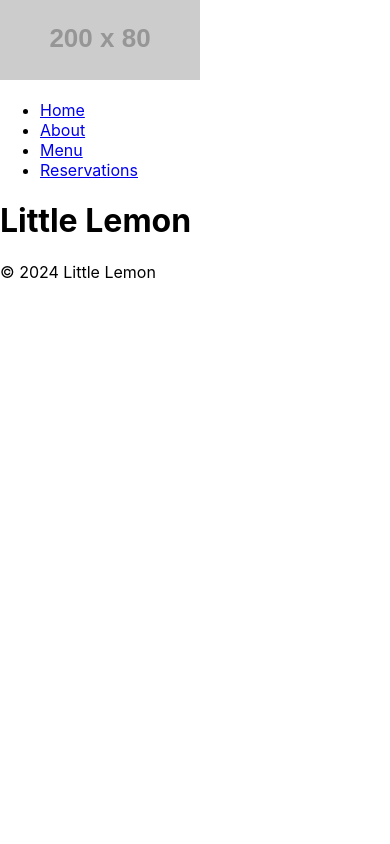
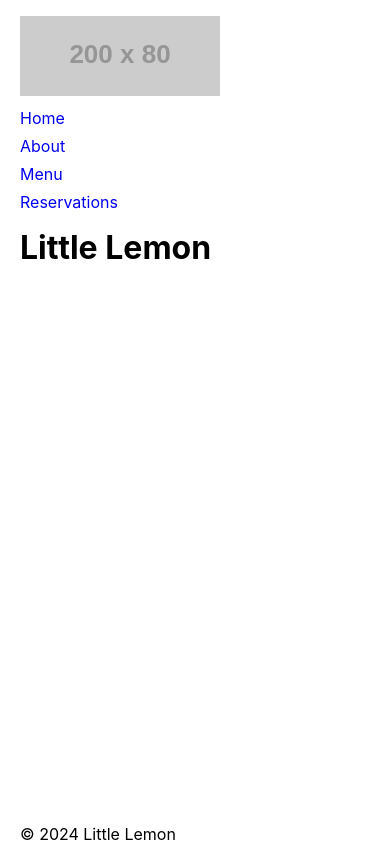
Before and after one commit to hsuanlin-dev/react-capstone, a React (Create React App) app: page / in a window 390 px wide. Built offline with nearby package versions, Linux system fonts and the light colour scheme.

Commit message:
feat: add CSS grid layout and responsive styles

```diff
--- /dev/null
+++ b/src/App.css
@@ -0,0 +1,20 @@
+*,
+*::before,
+*::after {
+  box-sizing: border-box;
+  margin: 0;
+  padding: 0;
+}
+
+body {
+  min-height: 100vh;
+}
+
+.app-wrapper {
+  display: grid;
+  grid-template-rows: auto 1fr auto;
+  min-height: 100vh;
+  max-width: 1200px;
+  margin: 0 auto;
+  padding: 0 20px;
+}
--- a/src/App.js
+++ b/src/App.js
@@ -1,14 +1,15 @@
+import './App.css';
 import Header from './components/Header';
 import Main from './components/Main';
 import Footer from './components/Footer';
 
 function App() {
   return (
-    <>
+    <div className="app-wrapper">
       <Header />
       <Main />
       <Footer />
-    </>
+    </div>
   );
 }
 
--- /dev/null
+++ b/src/components/Header.css
@@ -0,0 +1,33 @@
+header {
+  display: flex;
+  justify-content: space-between;
+  align-items: center;
+  padding: 16px 0;
+}
+
+header img {
+  display: block;
+}
+
+nav ul {
+  list-style: none;
+  display: flex;
+  gap: 24px;
+}
+
+nav a {
+  text-decoration: none;
+}
+
+@media (max-width: 768px) {
+  header {
+    flex-direction: column;
+    align-items: flex-start;
+    gap: 12px;
+  }
+
+  nav ul {
+    flex-direction: column;
+    gap: 8px;
+  }
+}
--- a/src/components/Header.js
+++ b/src/components/Header.js
@@ -1,3 +1,4 @@
+import './Header.css';
 import Nav from './Nav';
 
 function Header() {
```
